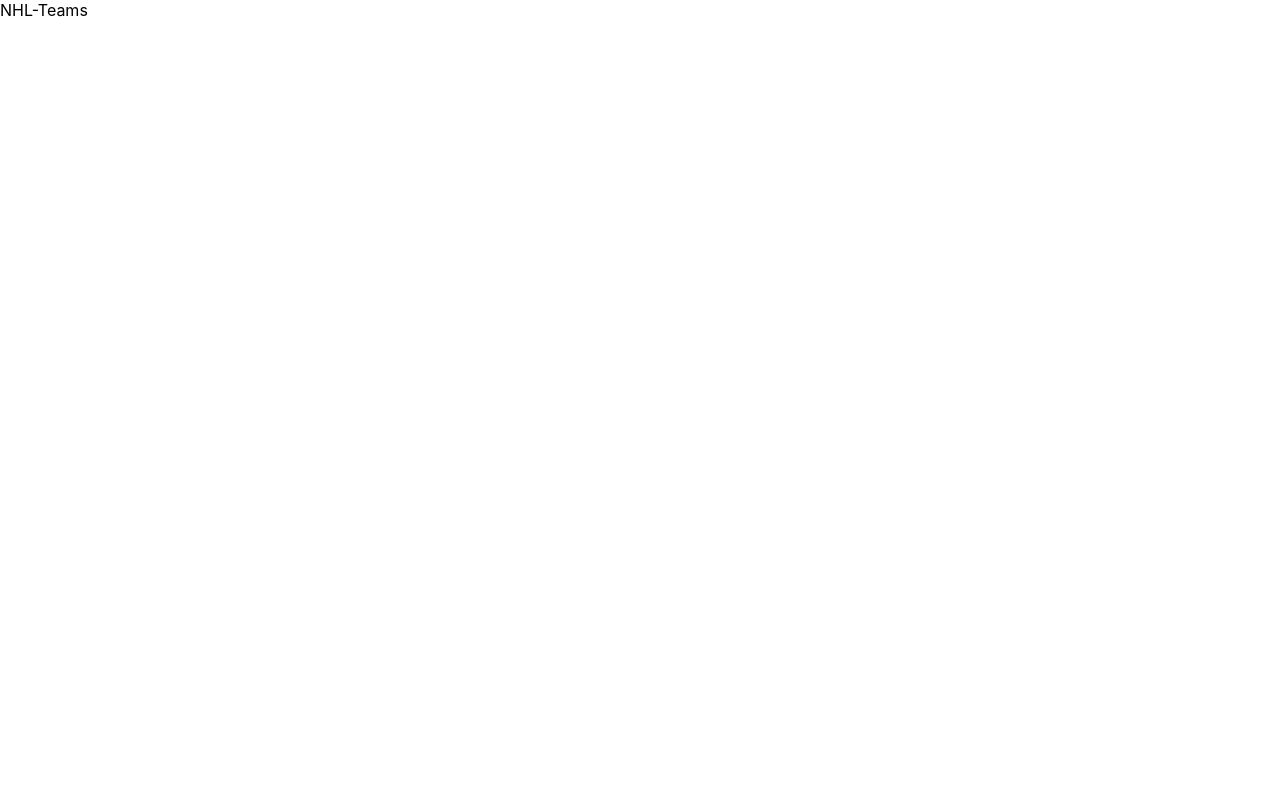
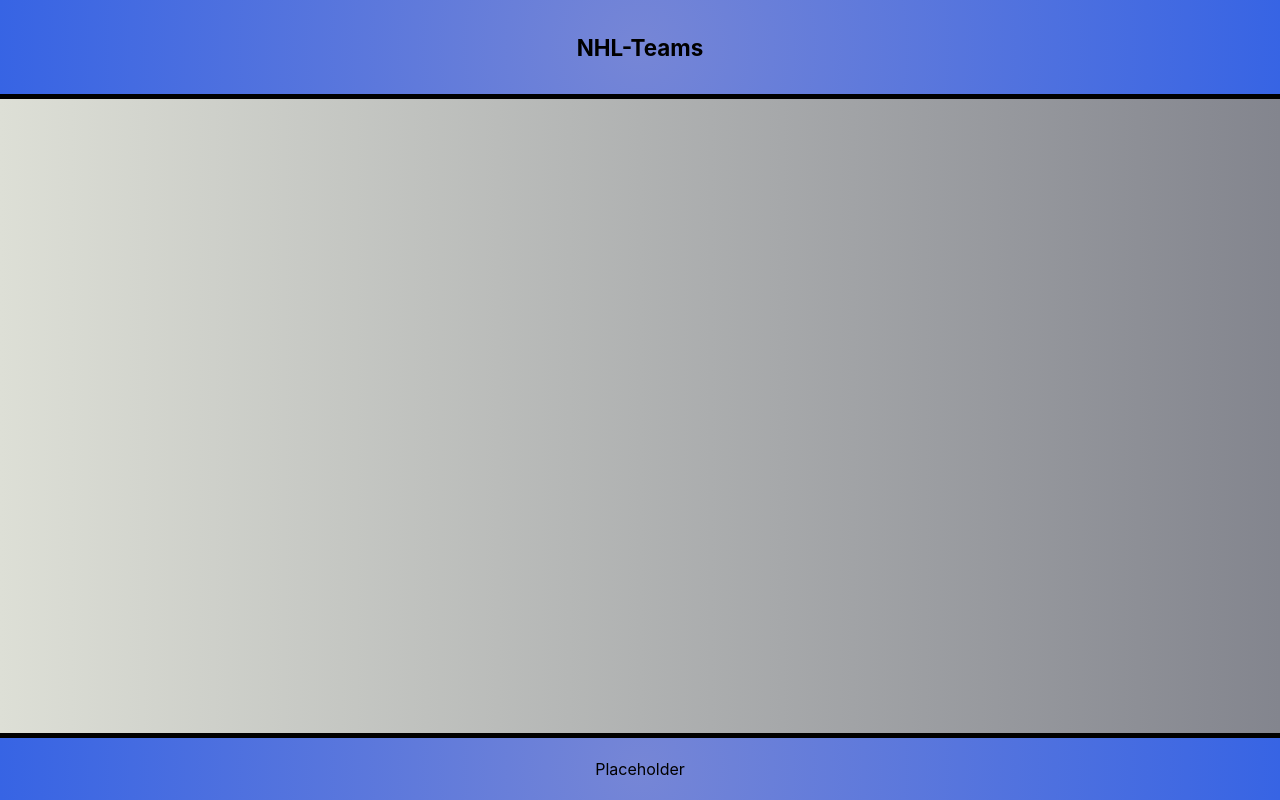
Before and after one commit to MariusS94/NHL-Teams, a React (Create React App) app: page / in a window 1280 px wide. Built offline with nearby package versions, Linux system fonts and the light colour scheme.

Commit message:
Add css main page

```diff
--- a/src/App.css
+++ b/src/App.css
@@ -1,38 +1,25 @@
-.App {
-  text-align: center;
+.app {
+  height: 100vh;
+  display: grid;
+  grid-template-rows: auto 1fr;
 }
 
-.App-logo {
-  height: 40vmin;
-  pointer-events: none;
+.app > header {
+  text-align: center;
+  padding: 1.5em;
+  font-size: 1.4rem;
+  font-weight: bold;
+  background: var(--bg-bluegradient-);
 }
 
-@media (prefers-reduced-motion: no-preference) {
-  .App-logo {
-    animation: App-logo-spin infinite 20s linear;
-  }
+.app > main {
+  background: var(--bg-greygradient-);
+  border: solid;
+  border-width: 5px 0px;
 }
 
-.App-header {
-  background-color: #282c34;
-  min-height: 100vh;
-  display: flex;
-  flex-direction: column;
-  align-items: center;
-  justify-content: center;
-  font-size: calc(10px + 2vmin);
-  color: white;
+.app > footer {
+  text-align: center;
+  padding: 1.3em;
+  background: var(--bg-bluegradient-);
 }
-
-.App-link {
-  color: #61dafb;
-}
-
-@keyframes App-logo-spin {
-  from {
-    transform: rotate(0deg);
-  }
-  to {
-    transform: rotate(360deg);
-  }
-}
--- a/src/App.js
+++ b/src/App.js
@@ -7,7 +7,7 @@
     <div className="app">
       <header>NHL-Teams</header>
       <main></main>
-      <footer></footer>
+      <footer>Placeholder</footer>
     </div>
   );
 }
--- a/src/index.css
+++ b/src/index.css
@@ -1,13 +1,26 @@
+:root {
+  --bg-greygradient-: linear-gradient(
+    90deg,
+    rgba(221, 223, 214, 1) 0%,
+    rgba(131, 133, 142, 1) 100%
+  );
+  --bg-bluegradient-: radial-gradient(
+    circle,
+    rgba(118, 134, 214, 1) 0%,
+    rgba(55, 100, 228, 1) 100%
+  );
+}
+
 body {
   margin: 0;
-  font-family: -apple-system, BlinkMacSystemFont, 'Segoe UI', 'Roboto', 'Oxygen',
-    'Ubuntu', 'Cantarell', 'Fira Sans', 'Droid Sans', 'Helvetica Neue',
+  font-family: -apple-system, BlinkMacSystemFont, "Segoe UI", "Roboto", "Oxygen",
+    "Ubuntu", "Cantarell", "Fira Sans", "Droid Sans", "Helvetica Neue",
     sans-serif;
   -webkit-font-smoothing: antialiased;
   -moz-osx-font-smoothing: grayscale;
 }
 
 code {
-  font-family: source-code-pro, Menlo, Monaco, Consolas, 'Courier New',
+  font-family: source-code-pro, Menlo, Monaco, Consolas, "Courier New",
     monospace;
 }
```
